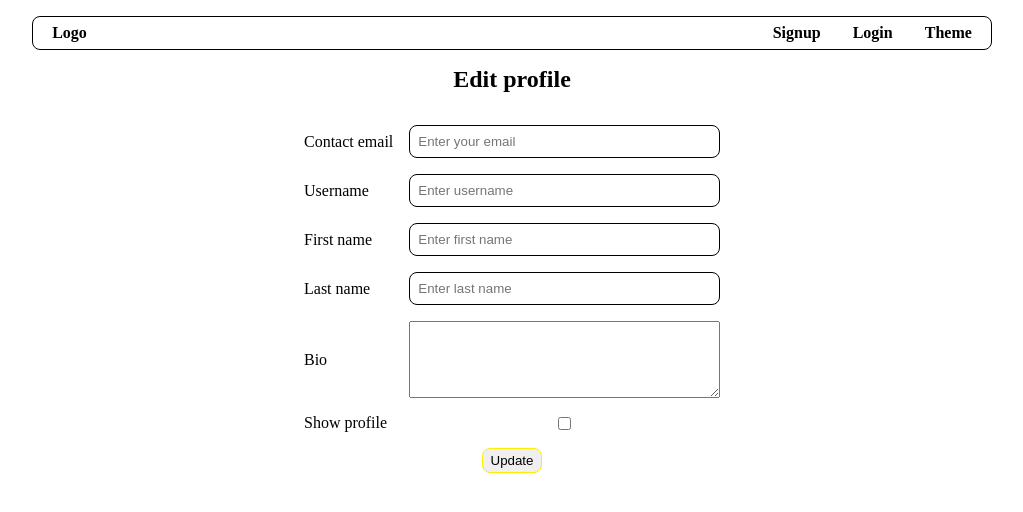
After one commit to biswarupmurmu/Linkta, a Flask app: template linkta/templates/profile/profile_edit.html in a window 1280 px wide. The commit adds this page. Shown: the top 512 px of the page, without its empty margins (128-1151 px from the left). Run offline with Flask 3, Linux system fonts and the light colour scheme; the template is opened without the code that fills it, so the values that code supplies are empty.

Commit message:
added edit profile functionality

```diff
--- a/linkta/templates/includes/nav.html
+++ b/linkta/templates/includes/nav.html
@@ -6,7 +6,7 @@
         </ul>
         <ul>
             {% if g.user %}
-            <li><a href="#">Edit Profile</a></li>
+            <li><a href="{{url_for('views.profile_edit')}}">Edit Profile</a></li>
             <li><a href="{{url_for('auth.logout')}}">Logout</a></li>
             {% else %}
             <li><a href="{{url_for('auth.signup')}}">Signup</a></li>
--- /dev/null
+++ b/linkta/templates/profile/profile_edit.html
@@ -0,0 +1,37 @@
+{% extends "base.html" %}
+
+{% block title%}{{user.fname}} {{user.lname}} | edit{% endblock %}
+
+{% block content %}
+<h2 class="center_text">Edit profile</h2>
+<div class="center">
+    <form action="" method="POST">
+        <div>
+            <label for="contact_email">Contact email</label>
+            <input type="contact_email" name="contact_email" id="contact_email" placeholder="Enter your email" value="{{user.email}}" required>
+
+            <label for="username">Username</label>
+            <input type="text" name="username" id="username" placeholder="Enter username" value="{{user.username}}" required>
+
+            <label for="fname">First name</label>
+            <input type="text" name="fname" id="fname" placeholder="Enter first name" value="{{user.fname}}" required>
+
+            <label for="lname">Last name</label>
+            <input type="text" name="lname" id="lname" placeholder="Enter last name" value="{{user.lname}}">
+
+            <label for="bio">Bio</label>
+            <textarea name="bio" id="bio" rows="5">{{user.bio}}</textarea>
+
+            <label for="public_view">Show profile</label>
+            {% if user.public_view%}
+            <input type="checkbox" name="public_view" id="public_view" value= 'True' checked>
+            {% else %}
+            <input type="checkbox" name="public_view" id="public_view" value= 'True'>
+            {% endif %}
+        </div>
+        <div>
+            <button type="submit">Update</button>
+        </div>
+    </form>
+</div>
+{% endblock %}
```
Also changed, not shown: linkta/views.py (+35 -0 lines).
